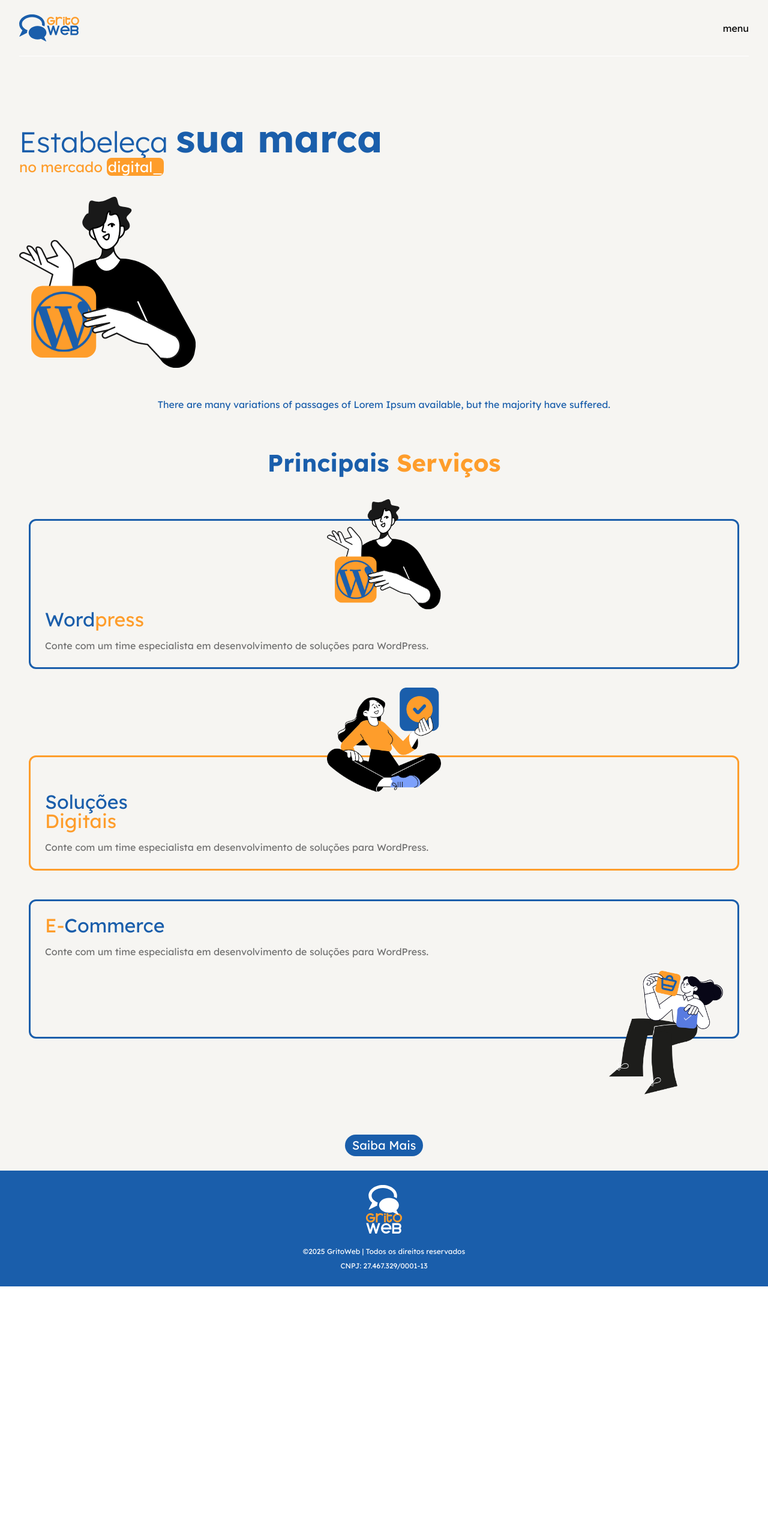
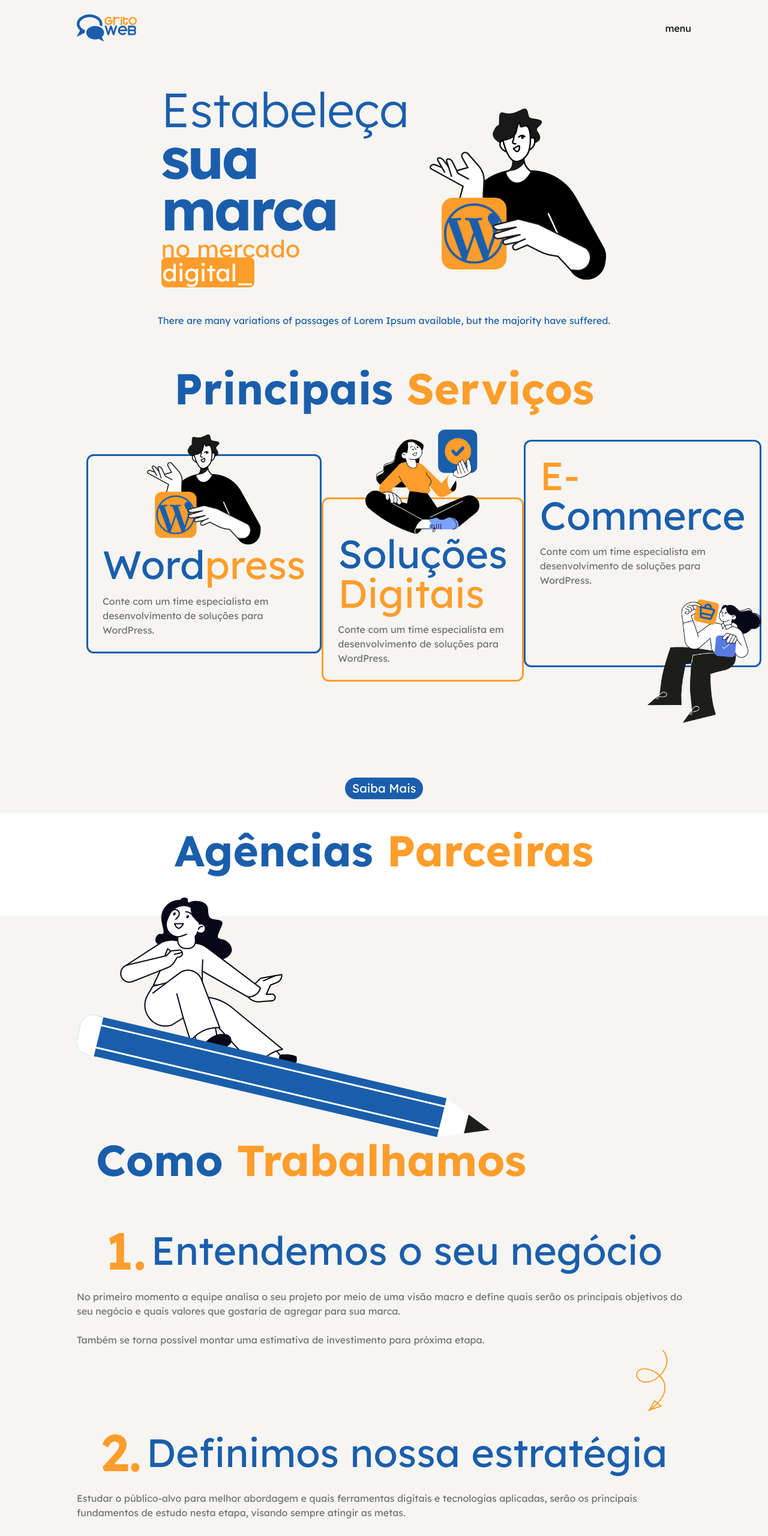
Before and after one commit to GritoWeb/gritoweb-new, a Next.js app: page / in a window 1280 px wide. Shown: the top 2560 px of the page at 60% size. Before the commit the page ends 2144 px from the top, so only its background shows below. Built offline with nearby package versions, Linux system fonts and the light colour scheme.

Commit message:
[FEAT] finish home

```diff
--- /dev/null
+++ b/src/app/components/Clientes.tsx
@@ -0,0 +1,9 @@
+export default function Clientes() {
+    return(
+        <section className="bg-white px-8 py-6">
+            <div className="text-center">
+            <h2 className="capitalize text-primary font-bold">Agências <span className="text-secondary">Parceiras</span></h2>
+            </div>
+        </section>
+    )
+}
--- /dev/null
+++ b/src/app/components/ComoTrabalhamosItem.tsx
@@ -0,0 +1,20 @@
+
+interface DadosComoTrabalhamos {
+    title: string;
+    numberItem: string;
+    text1: string;
+    text2: string;
+}
+
+export default function ComoTrabalhamosItem( {numberItem, title, text1, text2}: DadosComoTrabalhamos ){
+    return(
+        <div className="">
+            <div className="flex justify-center items-center gap-2">
+                <span className="text-[86px] font-semibold text-secondary">{numberItem}.</span>
+                <h3 className="text-primary">{title}</h3>
+            </div>
+            <p className="text-accent-500">{text1}<br/><br/>{text2}</p>
+      </div>
+
+    )
+}
--- /dev/null
+++ b/src/app/components/Contato.tsx
@@ -0,0 +1,28 @@
+import LogoMin from "../../../public/icons/gritoweb-favicon.svg"
+import Image from "next/image"
+import ImagemContato from "../../../public/images/home/gritoweb-person-asset-1.png"
+
+export default function Contato() {
+    return(
+        <>
+            <div className="flex justify-center mt-8 gap-2">
+                <Image src={LogoMin} alt="Logo GritoWeb" width={90}/>
+                <h2 className="font-light text-primary">Fale com<br/><span className="font-bold text-secondary">a gente!</span></h2>
+            </div>
+
+            <div className="flex justify-center items-center flex-col mt-12 gap-4">
+                <div className="border-3 text-primary px-4 py-2 rounded-4xl text-center w-[280px]">
+                    <span className="text-sm">contato@gritoweb.com</span>
+                </div>
+
+                <div className="border-3 border-[#1AAB93] text-primary px-4 py-2 text-center rounded-4xl w-[280px]">
+                    <span className="text-xl">(15) 99739-4486</span>
+                </div>
+            </div>
+
+            <div className="flex justify-center mt-8">
+                <Image src={ImagemContato} alt="Contate-nos" width={220} />
+            </div>
+        </>
+    )
+}
--- a/src/app/components/Header.tsx
+++ b/src/app/components/Header.tsx
@@ -10,7 +10,7 @@
                 width={100} />
                 <div>menu</div>
             </div>
-            <hr className="border-white"/>
+            <hr className="border-accent-300"/>
         </header>
     )
 }
--- a/src/app/globals.css
+++ b/src/app/globals.css
@@ -27,10 +27,11 @@
 
 h4 {
   font-size: 1.5rem;
+  line-height: 2.5rem;
 }
 
 h3 {
-  font-size: 2rem;
+  font-size: 2.1rem;
   line-height: 2rem;
 }
 
@@ -41,9 +42,40 @@
 
 h1 {
   font-size: 3rem;
-  line-height: 3rem;
+  line-height: 3.5rem;
 }
 
 strong{
   font-size: 4rem;
+  letter-spacing: -4px;
 }
+
+@media screen and (min-width: 1024px){
+  p {
+    font-size: 1rem;
+  }
+
+  h4 {
+    font-size: 2.5rem;
+  }
+
+  h3 {
+    font-size: 4.1rem;
+    line-height: 4.1rem;
+  }
+
+  h2 {
+    font-size: 4.5rem;
+    line-height: 4.7rem;
+  }
+
+  h1 {
+    font-size: 5rem;
+    line-height: 5rem;
+  }
+
+  strong{
+    font-size: 6rem;
+    letter-spacing: -4px;
+  }
+}
--- a/src/app/layout.tsx
+++ b/src/app/layout.tsx
@@ -3,6 +3,7 @@
 import "./globals.css";
 import Header from "./components/Header";
 import Footer from "./components/Footer";
+import Contato from "./components/Contato";
 
 const geistSans = Geist({
   variable: "--font-geist-sans",
@@ -29,13 +30,16 @@
       <body
         className={`${geistSans.variable} ${geistMono.variable} antialiased `}
       >
-        <div className="px-8 py-6 bg-background">
+        <div className="px-8 py-6 bg-background lg:px-32">
           <Header/>
         </div>
-        <div className="px-8 py-6 bg-background">
+        <div>
           {children}
         </div>
-        <div className="px-8 py-6 bg-primary">
+        <div>
+          <Contato />
+        </div>
+        <div className="px-8 py-6 bg-primary lg:px-32">
           <Footer />
         </div>
       </body>
--- a/src/app/page.tsx
+++ b/src/app/page.tsx
@@ -1,26 +1,35 @@
 import Servico1 from "../../public/images/home/gritoweb-person-asset-1.png"
 import Servico2 from "../../public/images/home/gritoweb-person-asset-2.png"
 import Servico3 from "../../public/images/home/gritoweb-person-asset-3.png"
+import ComoTrabalhamos from "../../public/images/home/gritoweb-person-asset-4.png"
+import SetaBaixo from "../../public/icons/gritoweb-icon-arrow-with-line-1.svg"
 import Image from "next/image";
 
+import Clientes from "./components/Clientes";
 import Botão from "./components/Botão";
+import ComoTrabalhamosItem from "./components/ComoTrabalhamosItem";
 
 export default function Home() {
   return (
     <>
     {/* H1 */}
-      <div className="mt-16">
+      <div className="bg-background px-8 py-6 lg:px-32">
+        <div className="lg:flex lg:justify-evenly items-center">
+          <div className="lg:w-[30%]">
             <h1 className="text-primary font-light">Estabeleça <strong className="font-bold">sua marca</strong></h1>
             <h4 className="text-secondary lowercase">No mercado <span className="bg-secondary text-white px-[2px] rounded-lg">digital_</span></h4>
           </div>
 
           {/* Hero - pegar imagem certa do hero */}
-      <div className="mt-8">
+          <div className="mt-8 flex justify-center">
             <Image src={Servico1}
-        alt="Hero página" />
+            alt="Hero página"
+            className="w-[100%]"
+            />
+          </div>
         </div>
 
-      {/* Texto 1 */}
+        {/* Texto Hero */}
         <div className="mt-12">
           <p className="text-primary text-center">There are many variations of passages of Lorem Ipsum available, but the majority have suffered.</p>
         </div>
@@ -34,6 +43,7 @@
           </div>
 
           {/* Serviço Wordpress */}
+          <div className="lg:flex">
             <div className="mt-18">
               <div className="border-primary border-3 rounded-xl p-6">
                 <div className="mt-[-80px] flex justify-center pt-5">
@@ -64,19 +74,52 @@
               <div className="border-primary border-3 rounded-xl p-6">
                 <h3 className="text-secondary mb-4">E-<span className="text-primary">Commerce</span></h3>
                 <p className="text-accent-500">Conte com um time especialista em desenvolvimento de soluções para WordPress.</p>
-            <div className="mb-[-120px] flex justify-end pt-5">
+                <div className="mb-[-120px] flex justify-end pt-5 mr-[-27px]">
                   <Image src={Servico3}
                   alt="Wordpress"
                   width={190} />
               </div>
               </div>
             </div>
+          </div>
+
         </section>
 
-      {/* Botão Saiba Mais */}
+        {/* BUTTON Saiba Mais */}
         <div className="flex justify-center mt-36">
           <Botão url="/">Saiba Mais</Botão>
         </div>
+      </div>
+
+
+      {/* SECTION Clientes */}
+      <Clientes />
+
+      {/* SECTION Como Trabalhamos */}
+      <section className="bg-background px-8 py-6 mt-12 lg:px-32">
+        <div>
+          <div className="mt-[-55px]">
+            <Image src={ComoTrabalhamos} alt="Como Trabalhamos" />
+          </div>
+
+          <div className="text-left px-8 mb-12">
+            <h2 className="capitalize text-primary font-bold">Como <span className="text-secondary">Trabalhamos</span></h2>
+          </div>
+        </div>
+
+        <div>
+          <ComoTrabalhamosItem title="Entendemos o seu negócio" numberItem="1" text1="No primeiro momento a equipe analisa o seu projeto por meio de uma visão macro e define quais serão os principais objetivos do seu negócio e quais valores que gostaria de agregar para sua marca." text2="Também se torna possível montar uma estimativa de investimento para próxima etapa." />
+          <div className="flex justify-end">
+            <Image src={SetaBaixo} alt="Seta Baixo" width={120} className="rotate-90" />
+          </div>
+          <ComoTrabalhamosItem title="Definimos nossa estratégia" numberItem="2" text1="Estudar o público-alvo para melhor abordagem e quais ferramentas digitais e tecnologias aplicadas, serão os principais fundamentos de estudo nesta etapa, visando sempre atingir as metas." text2="Nesta fase é permitido construir um planejamento que envolve prazo e total de investimento necessário para alcançar as metas." />
+          <div className="flex justify-end">
+            <Image src={SetaBaixo} alt="Seta Baixo" width={120} className="rotate-90" />
+          </div>
+          <ComoTrabalhamosItem title="Desenvolvemos" numberItem="3" text1="Após todo o processo de análise da marca, o time especializado da GritoWeb entra em ação para desenvolver e/ou integrar todas as ferramentas digitais necessárias para o seu negócio alavancar no ramo de atuação." text2="O feedback também é muito importante, sempre atualizamos o cliente sobre cada estratégia aplicada." />
+        </div>
+      </section>
+
     </>
   );
 }
--- /dev/null
+++ b/src/app/solucoes/page.tsx
@@ -0,0 +1,30 @@
+import Servico1 from "../../../public/images/home/gritoweb-person-asset-1.png";
+import Image from "next/image";
+
+export default function Servicos() {
+    return (
+        <>
+            <div className="bg-background px-8 py-6 lg:px-32">
+                <div className="lg:flex lg:justify-evenly items-center">
+                    <div className="lg:w-[30%]">
+                        <h1 className="text-primary font-light">
+                            Soluções <strong className="font-bold">inteligentes</strong>
+                        </h1>
+                        <h4 className="text-secondary lowercase">
+                            para o seu negócio
+                        </h4>
+                    </div>
+
+                    {/* Hero - pegar imagem certa do hero */}
+                    <div className="mt-8 flex justify-center">
+                        <Image
+                            src={Servico1}
+                            alt="Hero página"
+                            className="w-[100%]"
+                        />
+                    </div>
+                </div>
+            </div>
+        </>
+    );
+}
```
Lines whose indentation alone changed are shown as unchanged.
